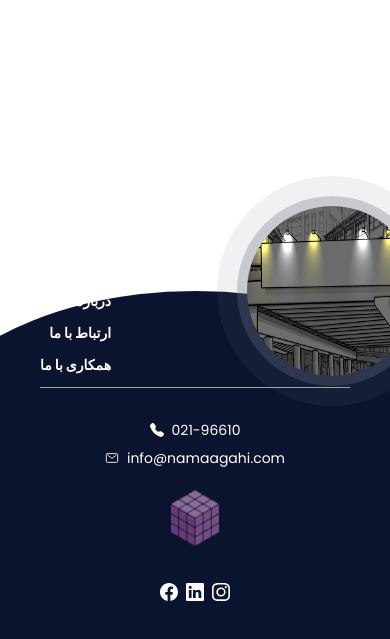
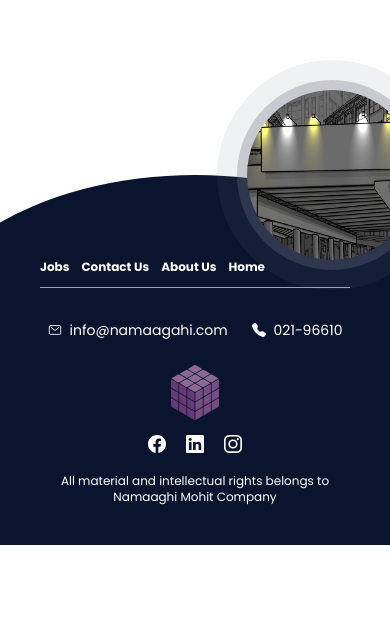
Before and after one commit to hamidrezahashemi71/namaagahi-website, a Next.js app: page /en in a window 390 px wide. Shown: the part 885-1524 px from the top of the page. After the commit the page ends 1430 px from the top, so only its background shows below. Built offline with nearby package versions, Linux system fonts and the light colour scheme.

Commit message:
footer json dictionaries import + responsive improve

```diff
--- /dev/null
+++ b/src/app/[lang]/contact/error.tsx
@@ -0,0 +1,5 @@
+'use client'
+
+export default function Error() {
+  return <div>There was an error loading the data</div>
+}
--- /dev/null
+++ b/src/app/[lang]/contact/loading.tsx
@@ -0,0 +1,5 @@
+'use client'
+
+export default function Error() {
+  return <div>Loading ...</div>
+}
--- /dev/null
+++ b/src/app/[lang]/contact/page.tsx
@@ -0,0 +1,19 @@
+import { getDictionary } from '@/lib/dictionary'
+import metaJson from '@/dictionaries/meta.json'
+
+export async function generateMetadata({ params }: LanguageProp) {
+  return metaJson[params.lang as 'fa' | 'en']['about']
+}
+
+export default async function Contact(props: LanguageProp) {
+  const { params: { lang } } = props
+  const { page } = await getDictionary(lang)
+
+  return (
+    <section className='py-24'>
+      <div className='container'>
+        CONTACT
+      </div>
+    </section>
+  )
+}
--- /dev/null
+++ b/src/app/[lang]/jobs/error.tsx
@@ -0,0 +1,5 @@
+'use client'
+
+export default function Error() {
+  return <div>There was an error loading the data</div>
+}
--- /dev/null
+++ b/src/app/[lang]/jobs/loading.tsx
@@ -0,0 +1,5 @@
+'use client'
+
+export default function Error() {
+  return <div>Loading ...</div>
+}
--- /dev/null
+++ b/src/app/[lang]/jobs/page.tsx
@@ -0,0 +1,19 @@
+import { getDictionary } from '@/lib/dictionary'
+import metaJson from '@/dictionaries/meta.json'
+
+export async function generateMetadata({ params }: LanguageProp) {
+  return metaJson[params.lang as 'fa' | 'en']['about']
+}
+
+export default async function Jobs(props: LanguageProp) {
+  const { params: { lang } } = props
+  const { page } = await getDictionary(lang)
+
+  return (
+    <section className='py-24'>
+      <div className='container'>
+        JOBS
+      </div>
+    </section>
+  )
+}
--- a/src/components/site/general/Footer.tsx
+++ b/src/components/site/general/Footer.tsx
@@ -8,33 +8,26 @@
 import { IoMailOutline } from 'react-icons/io5'
 import Link from 'next/link'
 
-const footerNavLinks = [
-  { id: 1, title: 'خانه', src: '' },
-  { id: 2, title: 'درباره ما', src: '' },
-  { id: 3, title: 'ارتباط با ما', src: '' },
-  { id: 4, title: 'همکاری با ما', src: '' }
-]
-
 const footerContactLinks = [
   { id: 1, icon: <BsFillTelephoneFill />, title: '021-96610' },
   { id: 2, icon: <IoMailOutline />, title: 'info@namaagahi.com' },
 ]
 
 const footerSocialLinks = [
-  { id: 1, icon: <BsInstagram />, title: 'instagram' },
-  { id: 2, icon: <BsLinkedin />, title: 'linkedin' },
-  { id: 3, icon: <BsFacebook />, title: 'facebook' }
+  { id: 1, icon: <BsInstagram />, src: 'instagram' },
+  { id: 2, icon: <BsLinkedin />, src: 'linkedin' },
+  { id: 3, icon: <BsFacebook />, src: 'facebook' }
 ]
 
 export default async function Footer({ lang }: { lang: Locale }) {
-  const { navigation } = await getDictionary(lang)
+  const { navigation, component } = await getDictionary(lang)
 
   return (
     <footer
       dir='rtl'
-      className='relative text-white dark:text-[#0A142F] overflow-x-clip flex justify-center items-center w-full z-10 p-10 md:p-24'
+      className='relative text-white dark:text-[#0A142F] overflow-x-clip flex justify-center items-center w-full z-10 p-10 md:p-24 md:pb-6'
     >
-      <div className='absolute bottom-0 min-h-[350px] md:h-[500px] w-[150%] rounded-t-[80%] bg-[#0A142F] dark:bg-neutral-100 px-[40%]'>
+      <div className='absolute bottom-0 min-h-[370px] md:h-[500px] w-[150%] rounded-t-[80%] bg-[#0A142F] dark:bg-neutral-100 px-[40%]'>
         <div className="relative">
           <Image
             className="absolute rounded-full w-[170px] md:w-[400px] h-[170px] md:h-[400px] top-1/4 'right-1/3' transform translate-x-1/2 -translate-y-1/2 md:-translate-y-1/2 z-20"
@@ -48,11 +41,11 @@
       </div>
 
       <div className='flex flex-col justify-end gap-3 items-end w-full h-[100%] break-words mt-44 md:mt-0 z-20'>
-        <div className="flex flex-col md:flex-row gap-3 md:gap-10 justify-center font-bold ">
+        <div className="flex flex-row gap-3 sm:gap-5 md:gap-10 justify-center font-bold ">
           {
-            footerNavLinks.map((footerLink) => (
-              <Link href={footerLink.src} key={footerLink.id}>
-                <p className='cursor-pointer hover:text-[#9b51e0] text-sm md:text-lg hover:scale-110 transition-colors'>
+            component.footer.footerNavLinks.map((footerLink) => (
+              <Link href={`/${lang}${footerLink.src}`} key={footerLink.id}>
+                <p className='cursor-pointer hover:text-[#9b51e0] text-xs sm:text-sm md:text-lg hover:scale-110 transition-colors'>
                   {footerLink.title}
                 </p>
               </Link>
@@ -61,16 +54,18 @@
         </div>
         <hr className="h-px w-full bg-gray-400 border-0  md:mt-5" />
         <div className='flex flex-col md:flex-row justify-center md:justify-between items-center w-full gap-5 mt-5'>
-          <div className='flex flex-col md:flex-row gap-2 md:gap-8 items-center'>
+          <div className='flex flex-row gap-6 md:gap-8 items-center'>
             {
               footerContactLinks.map((footerContactLink) => (
                 <div
                   key={footerContactLink.id}
                   className='flex items-center gap-2 hover:text-[#9b51e0] text-sm md:text-lg transition-all'
                 >
-                  <p>
-                    {footerContactLink.title}
-                  </p>
+                  <Link href={`/${lang}`}>
+                    <p>
+                      {footerContactLink.title}
+                    </p>
+                  </Link>
                   <p>
                     {footerContactLink.icon}
                   </p>
@@ -85,14 +80,14 @@
             height={48}
             className='floating'
           />
-          <div className='flex gap-2 md:gap-8 items-center'>
+          <div className='flex gap-5 md:gap-8 items-center'>
             {
               footerSocialLinks.map((footerSocialLinks) => (
               <div
                 key={footerSocialLinks.id}
                 className='flex gap-4 items-center cursor-pointer hover:text-[#9b51e0] text-sm md:text-lg transition-all'
               >
-                <p className='text-lg mt-5'>
+                <p className='text-lg md:text-3xl'>
                   {footerSocialLinks.icon}
                 </p>
               </div>
@@ -100,6 +95,9 @@
             }
           </div>
         </div>
+        <p className='text-xs mx-auto text-center mt-2 md:mt-10 lg:mt-14 md:text-base'>
+          {component.footer.copyright}
+        </p>
       </div>
     </footer>
   )
--- a/src/dictionaries/en.json
+++ b/src/dictionaries/en.json
@@ -11,6 +11,23 @@
       "about": {
         "title": "About Us",
         "description": "This is the about page"
+      },
+      "contact": {
+
+      },
+      "jobs": {
+
+      }
+    },
+    "component": {
+      "footer": {
+        "footerNavLinks": [
+          { "id": 1, "title": "Home", "src": "/" },
+          { "id": 2, "title": "About Us", "src": "/about" },
+          { "id": 3, "title": "Contact Us", "src": "/contact" },
+          { "id": 4, "title": "Jobs", "src": "/jobs" }
+        ],
+        "copyright": "All material and intellectual rights belongs to Namaaghi Mohit Company"
       }
     }
   }
--- a/src/dictionaries/fa.json
+++ b/src/dictionaries/fa.json
@@ -11,6 +11,23 @@
       "about": {
         "title": "درباره ما",
         "description": "این صفحه درباره ماست"
+      },
+      "contact": {
+
+      },
+      "jobs": {
+
+      }
+    },
+    "component": {
+      "footer": {
+        "footerNavLinks": [
+          { "id": 1, "title": "خانه", "src": "/" },
+          { "id": 2, "title": "درباره ما", "src": "/about" },
+          { "id": 3, "title": "ارتباط با ما", "src": "/contact" },
+          { "id": 4, "title": "همکاری با ما", "src": "/jobs" }
+        ],
+        "copyright": "کلیه حقوق مادی و معنوی متعلق به شرکت نماآگهی محیط می باشد."
       }
     }
   }
```
Also changed, not shown: src/app/[lang]/about/page.tsx (line endings or trailing spaces).
